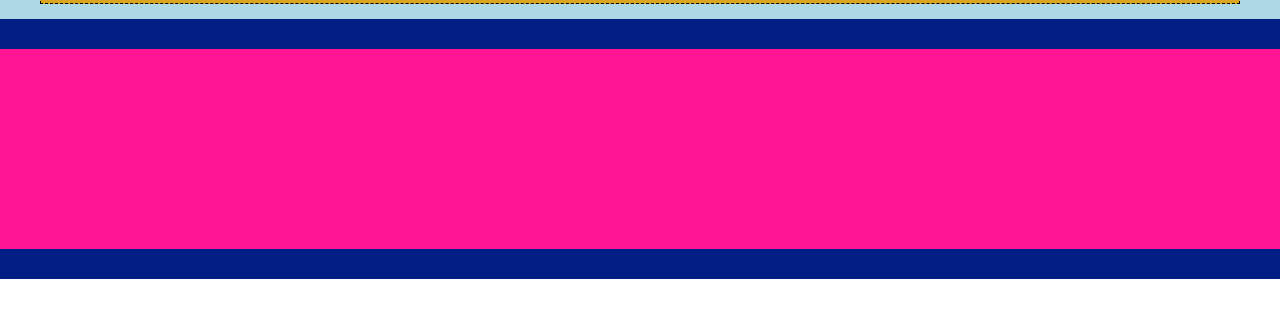
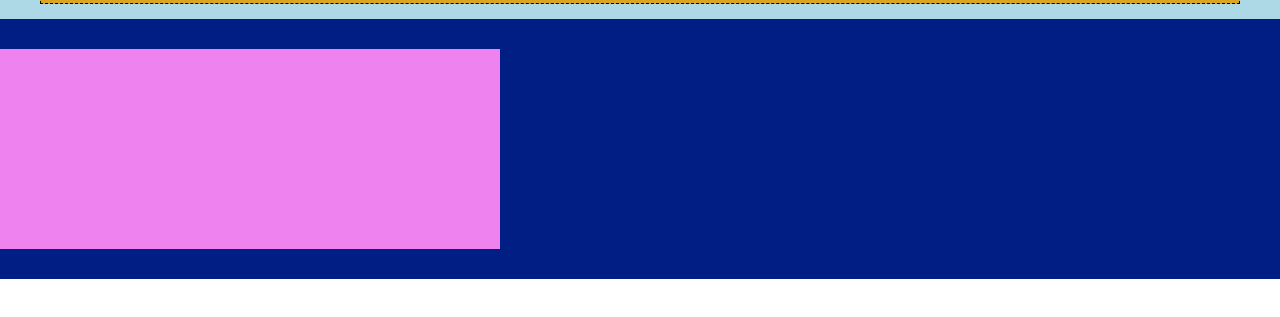
Before and after one commit to Alessandro-Frisone/htmlcss-struttura-discord, a plain HTML site: page index.html in a window 1280 px wide. Shown: the part 43-360 px from the top of the page. Drawn offline with Linux system fonts and the light colour scheme.

```diff
--- a/css/style.css
+++ b/css/style.css
@@ -46,6 +46,8 @@
 }
 
 .col-center {
-    background-color: deeppink;
+    background-color: #ee82ee;
     min-height: 200px;
+    max-width: 500px;
+
 }
```
